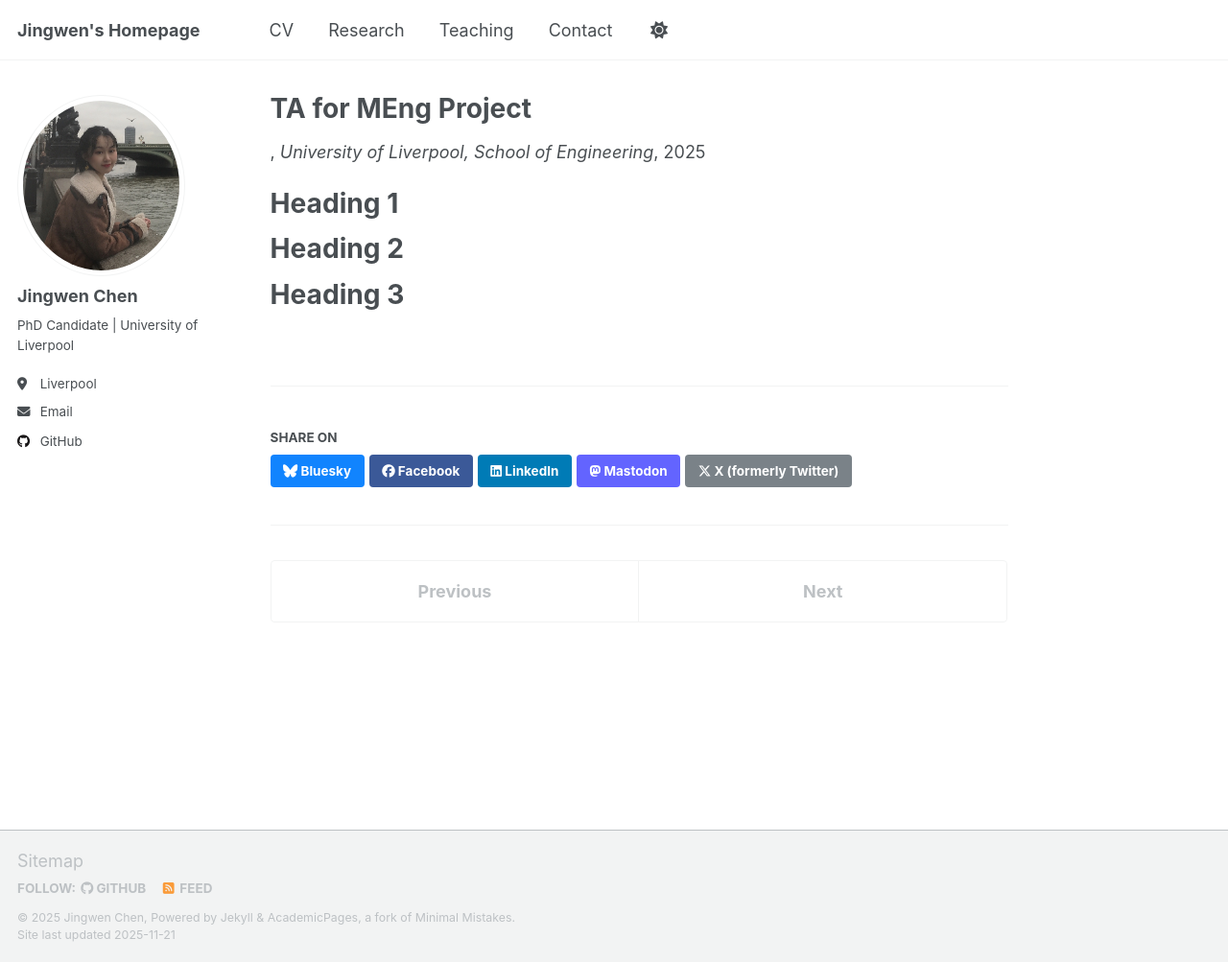
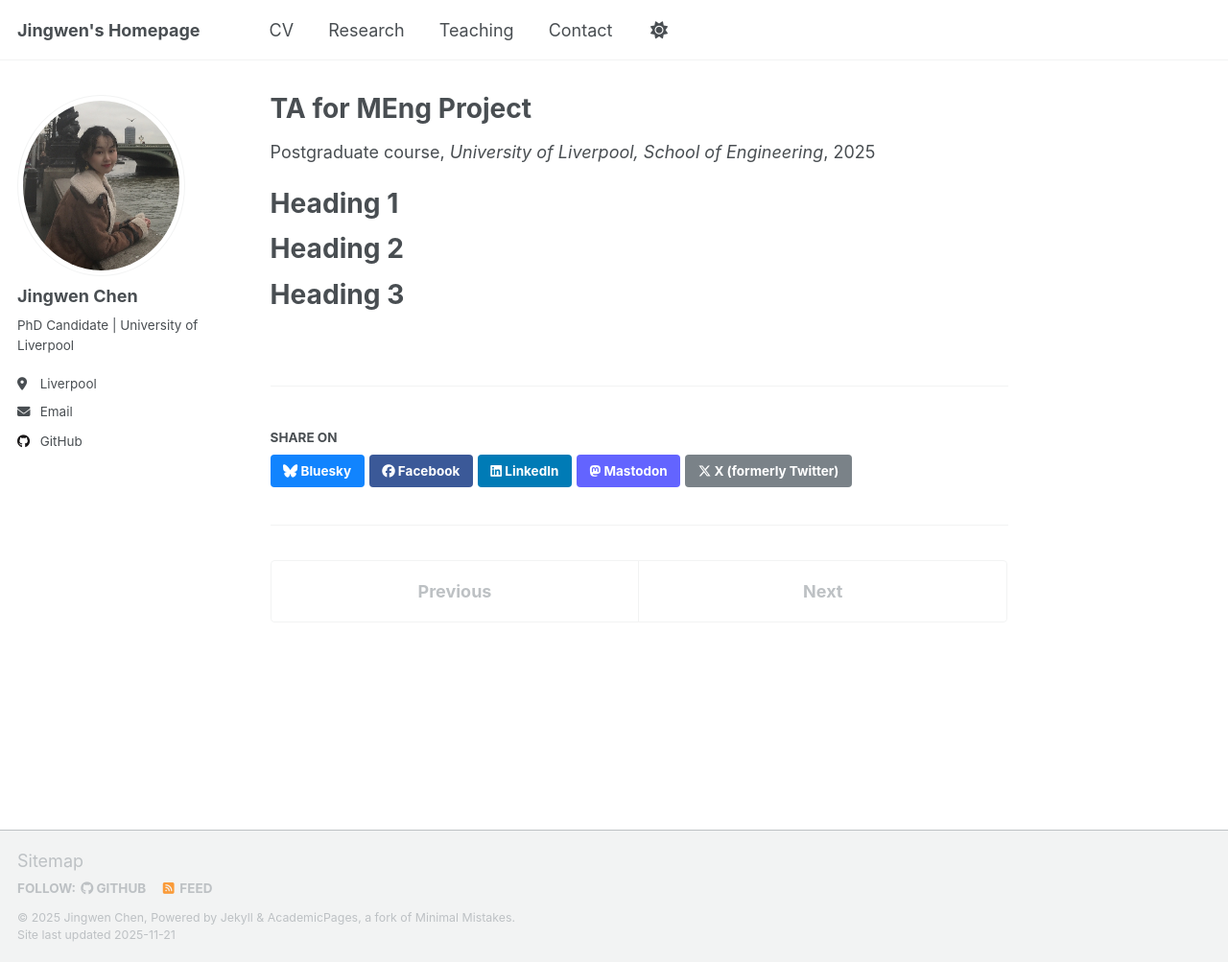
Before and after one commit to jingwenchen0903/jingwenchen0903.github.io, a Jekyll site: the page built from _teaching/2015-spring-teaching-2.md, in a window 1280 px wide and 1003 px high. Shown: the whole window at 96% size. Built offline with Jekyll 4.4.1, drawn with Linux system fonts in a browser that asks for light colours; a script that is not in the unit is left out.

Commit message:
Update 2015-spring-teaching-2.md

```diff
--- a/_teaching/2015-spring-teaching-2.md
+++ b/_teaching/2015-spring-teaching-2.md
@@ -1,6 +1,7 @@
 ---
 title: "TA for MEng Project"
 collection: teaching
+type: "Postgraduate course"
 venue: "University of Liverpool, School of Engineering"
 date: 2025-01-01
 location: "Liverpool, UK"
```
